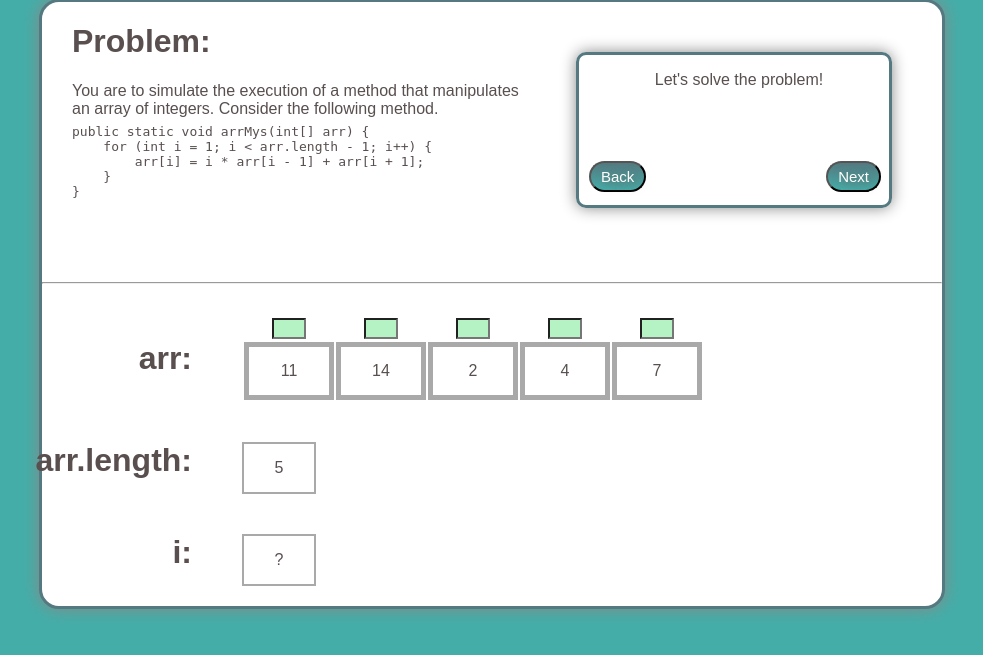
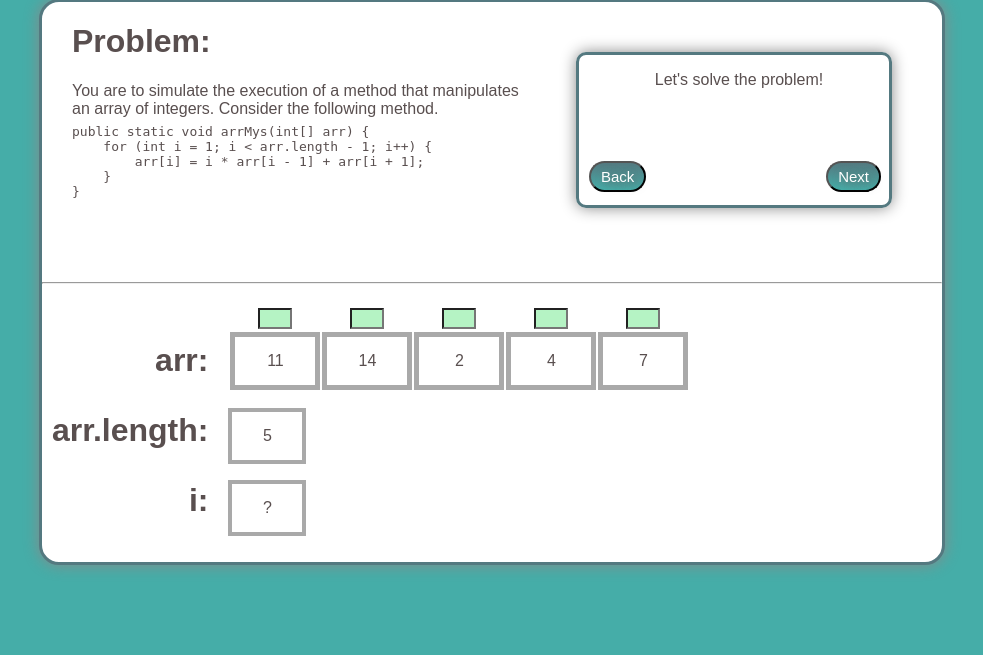
Before and after one commit to awilliambauer/practicum, a PHP site: page /arrayMystery/index.html in a window 1280 px wide. Shown: the part 41-696 px from the top of the page, without its empty margins (148-1131 px from the left). Run offline with PHP 8.4, Linux system fonts and the light colour scheme; some libraries are stand-ins or nearby versions.

Commit message:
CSS Changes

```diff
--- a/public/arrayMystery/index.css
+++ b/public/arrayMystery/index.css
@@ -44,8 +44,6 @@ body {
 
 .vardata,   {
     font-size: 35px;
-    /*border: 2px solid darkgray;*/
-    /*border-collapse: collapse;*/
 }
 
 #arraydata {
@@ -58,23 +56,14 @@ body {
     font-size: 20px;
 }
 
-.vardata, .varlabel {
-    float: left;
-    margin: 20px;
-    margin-right: 40px;
+.varlabel {
+    text-align: right;
+    margin-bottom: 33px;
 }
 
-.varlabel {
-    position: absolute;
-    right: 900px;
-}
-
-.vardata {
-    margin-left: 200px;
-}
 
 .arraylabel {
-    margin-top: 48px;
+    margin-top: 40px;
 }
 
 td {
@@ -84,14 +73,22 @@ td {
     border: 5px solid darkgrey;
 }
 
-.variable {
-    clear: left;
+.varlabelcolumn {
+    float: left;
+}
+
+.varcolumn {
+    float: left;
+}
+
+.varlabelcolumn, .varcolumn {
+    padding: 10px;
 }
 
 .digit {
     width: 40px;
     text-align: center;
-    border: 2px solid darkgray;
+    border: 4px solid darkgray;
     padding: 15px;
 }
 
--- a/public/arrayMystery/index.html
+++ b/public/arrayMystery/index.html
@@ -47,9 +47,13 @@ public static void arrMys(int[] arr) {
             <hr>
 
             <div id="variablebank">
-
+                <div class="varlabelcolumn variable">
+                    <h1 class="varlabel arraylabel">arr:</h1>
+                    <h1 class="varlabel">arr.length:</h1>
+                    <h1 class="varlabel">i:</h1>
+                </div>
+                <div class="varcolumn">
                     <div class="variable">
-                    <h1 class="varlabel arraylabel">arr:</h1>
                         <table class="vardata">
 
                             <thead id="indices">
@@ -72,13 +76,12 @@ public static void arrMys(int[] arr) {
                     </div>
 
                     <div class="variable">
-                    <h1 class="varlabel">arr.length:</h1>
                         <p class="vardata digit">5</p>
                     </div>
 
                     <div class="variable">
-                    <h1 class="varlabel">i:</h1>
                         <p id="i" class="vardata digit">?</p>
+                    </div>
                 </div>
 
             </div>
```
Lines whose indentation alone changed are shown as unchanged.
